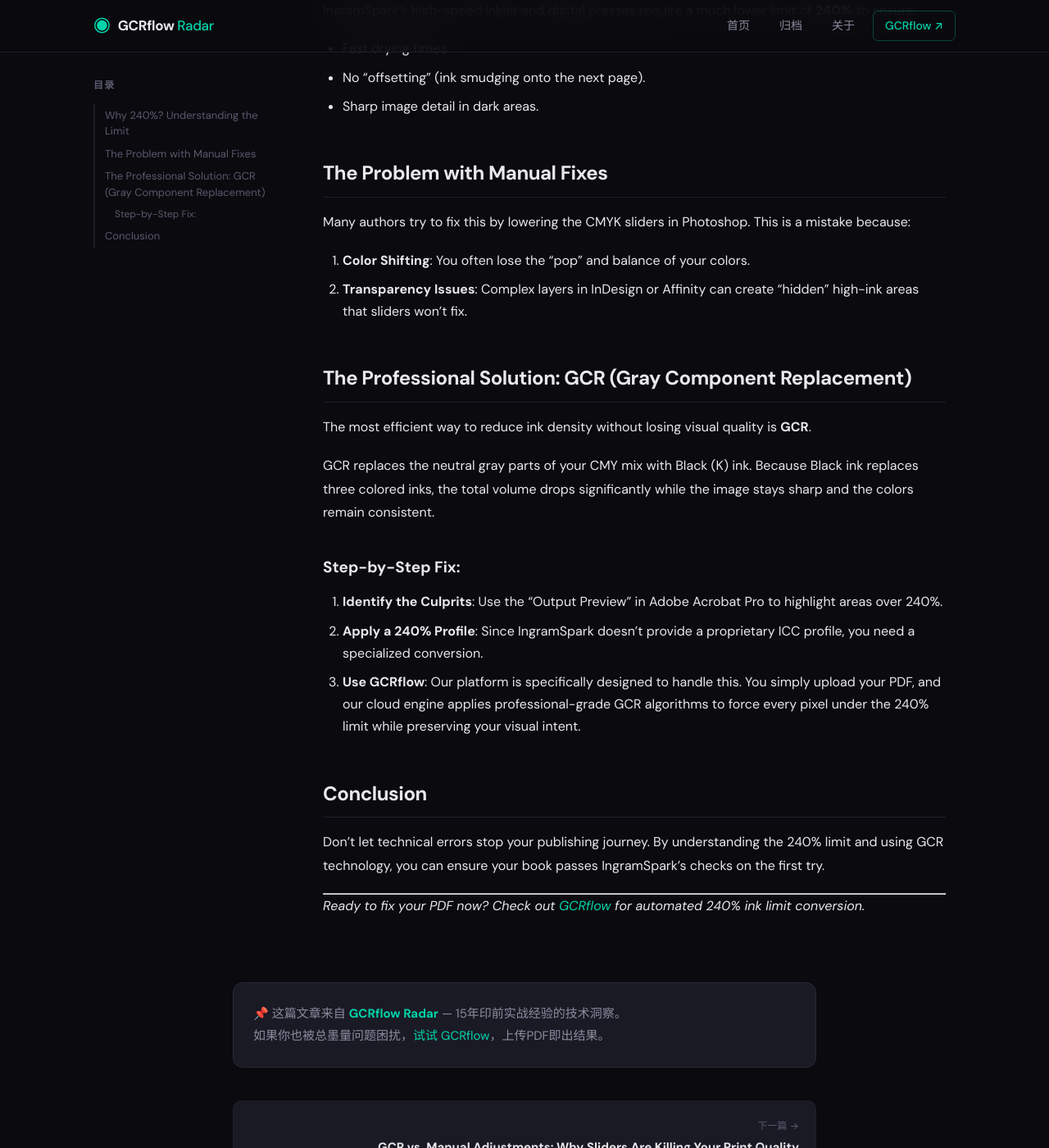
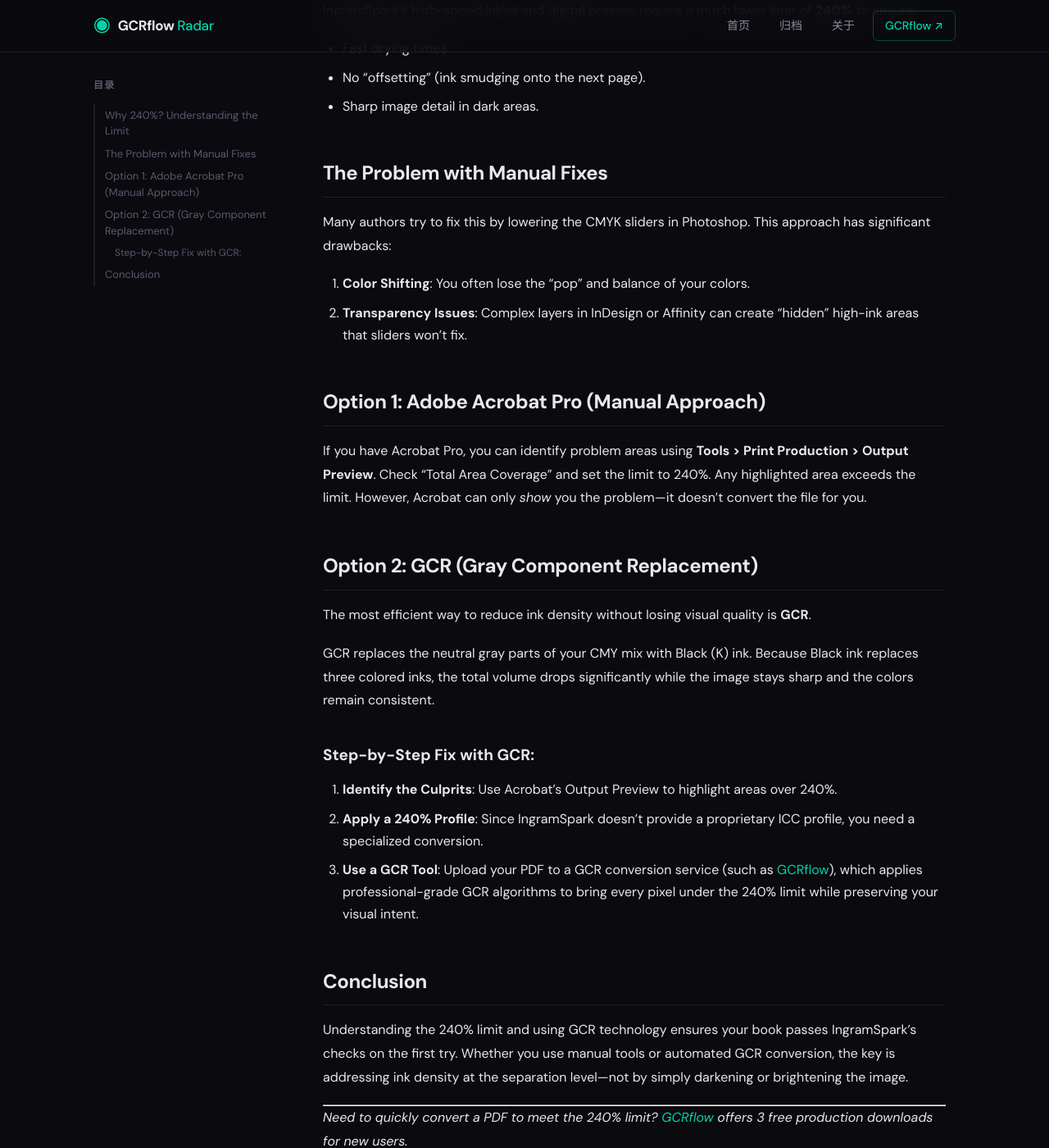
Before and after one commit to L6891244/gcrflow-radar, a Jekyll site: the page built from _posts/2026-02-22-fixing-ingramspark-240-ink-limit.md, in a window 1280 px wide and 1400 px high, scrolled down 791 px. Shown: the whole window at 82% size. Built offline with Jekyll 4.4.1, drawn with Linux system fonts in a browser that asks for light colours; some of the changed text lies outside the part shown.

Commit message:
refine: soften tone, add Acrobat alternative, remove Chief Architect mention

```diff
--- a/_posts/2026-02-22-fixing-ingramspark-240-ink-limit.md
+++ b/_posts/2026-02-22-fixing-ingramspark-240-ink-limit.md
@@ -7,35 +7,38 @@
 description: "Is your PDF rejected by IngramSpark due to 240% ink limit? Learn how to fix Total Ink Coverage (TAC) errors using GCR and professional prepress techniques."
 ---
 
-# Solving the IngramSpark 240% Ink Limit Nightmare
+# Solving the IngramSpark 240% Ink Limit Problem
 
-If you are a self-publisher or an indie author using **IngramSpark**, you have likely encountered the dreaded "Total Ink Coverage" (TAC) or "Total Ink Limit" (TIC) error. Your PDF looks perfect on screen, but the pre-flight check at IngramSpark screams that your colors are too "dense" (exceeding 240%).
+If you are a self-publisher or an indie author using **IngramSpark**, you have likely encountered the frustrating "Total Ink Coverage" (TAC) or "Total Ink Limit" (TIC) error. Your PDF looks perfect on screen, but the pre-flight check rejects it because your colors are too "dense" (exceeding 240%).
 
-As the **Chief Architect at GCRflow**, I see this issue daily. In this guide, I will explain why this happens and how you can fix it professionally.
+This issue comes up frequently in prepress workflows. In this guide, we will explain why this happens and how you can fix it professionally.
 
 ## Why 240%? Understanding the Limit
-Most standard printing profiles (like *US Web Coated SWOP v2*) have an ink limit of 300%. However, IngramSpark’s high-speed inkjet and digital presses require a much lower limit of **240%** to ensure:
+Most standard printing profiles (like *US Web Coated SWOP v2*) have an ink limit of 300%. However, IngramSpark's high-speed inkjet and digital presses require a much lower limit of **240%** to ensure:
 - Fast drying times.
 - No "offsetting" (ink smudging onto the next page).
 - Sharp image detail in dark areas.
 
 ## The Problem with Manual Fixes
-Many authors try to fix this by lowering the CMYK sliders in Photoshop. This is a mistake because:
+Many authors try to fix this by lowering the CMYK sliders in Photoshop. This approach has significant drawbacks:
 1. **Color Shifting**: You often lose the "pop" and balance of your colors.
 2. **Transparency Issues**: Complex layers in InDesign or Affinity can create "hidden" high-ink areas that sliders won't fix.
 
-## The Professional Solution: GCR (Gray Component Replacement)
+## Option 1: Adobe Acrobat Pro (Manual Approach)
+If you have Acrobat Pro, you can identify problem areas using **Tools > Print Production > Output Preview**. Check "Total Area Coverage" and set the limit to 240%. Any highlighted area exceeds the limit. However, Acrobat can only *show* you the problem—it doesn't convert the file for you.
+
+## Option 2: GCR (Gray Component Replacement)
 The most efficient way to reduce ink density without losing visual quality is **GCR**.
 
 GCR replaces the neutral gray parts of your CMY mix with Black (K) ink. Because Black ink replaces three colored inks, the total volume drops significantly while the image stays sharp and the colors remain consistent.
 
-### Step-by-Step Fix:
-1. **Identify the Culprits**: Use the "Output Preview" in Adobe Acrobat Pro to highlight areas over 240%.
+### Step-by-Step Fix with GCR:
+1. **Identify the Culprits**: Use Acrobat's Output Preview to highlight areas over 240%.
 2. **Apply a 240% Profile**: Since IngramSpark doesn't provide a proprietary ICC profile, you need a specialized conversion.
-3. **Use GCRflow**: Our platform is specifically designed to handle this. You simply upload your PDF, and our cloud engine applies professional-grade GCR algorithms to force every pixel under the 240% limit while preserving your visual intent.
+3. **Use a GCR Tool**: Upload your PDF to a GCR conversion service (such as [GCRflow](https://stg.gcrflow.com)), which applies professional-grade GCR algorithms to bring every pixel under the 240% limit while preserving your visual intent.
 
 ## Conclusion
-Don't let technical errors stop your publishing journey. By understanding the 240% limit and using GCR technology, you can ensure your book passes IngramSpark's checks on the first try.
+Understanding the 240% limit and using GCR technology ensures your book passes IngramSpark's checks on the first try. Whether you use manual tools or automated GCR conversion, the key is addressing ink density at the separation level—not by simply darkening or brightening the image.
 
 ---
-*Ready to fix your PDF now? Check out [GCRflow](https://stg.gcrflow.com) for automated 240% ink limit conversion.*
+*Need to quickly convert a PDF to meet the 240% limit? [GCRflow](https://stg.gcrflow.com) offers 3 free production downloads for new users.*
```
